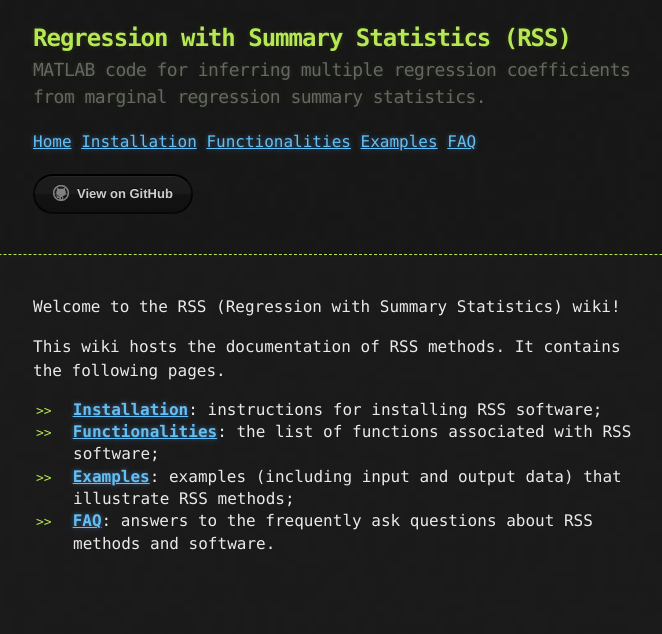
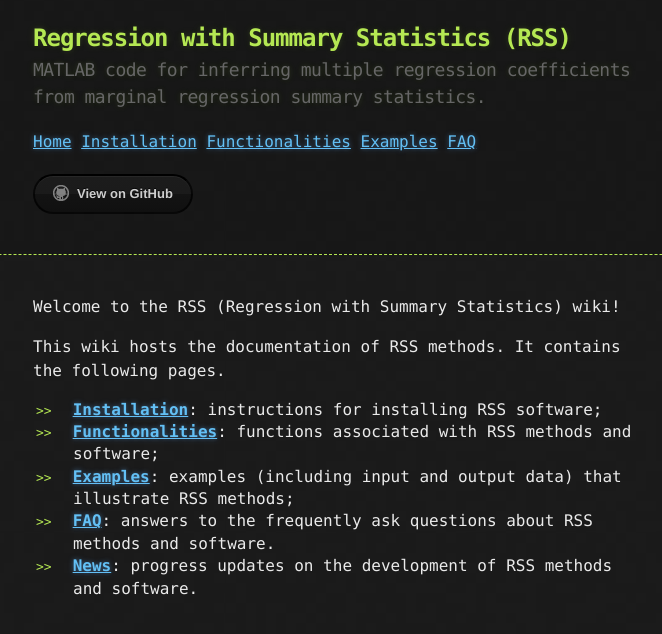
Before and after one commit to stephenslab/rss, a Jekyll site: the page built from docs/index.md, in a window 1280 px wide. Shown: the top 634 px of the page, without its empty margins (307-969 px from the left). Built offline with Jekyll 4.4.1, drawn with Linux system fonts in a browser that asks for light colours.

Commit message:
add progress update to wiki

```diff
--- a/docs/index.md
+++ b/docs/index.md
@@ -9,9 +9,11 @@ following pages.
 
 - [**Installation**](Installation): instructions for installing RSS
   software;
-- [**Functionalities**](Functionalities): the list of functions
-  associated with RSS software;
+- [**Functionalities**](Functionalities): functions associated with
+  RSS methods and software;
 - [**Examples**](Examples): examples (including input and output data)
   that illustrate RSS methods;
 - [**FAQ**](FAQ): answers to the frequently ask questions about RSS
   methods and software.
+- [**News**](News): progress updates on the development of RSS
+  methods and software.
```
Also changed, not shown: docs/News.md (renamed from NEWS.md).
